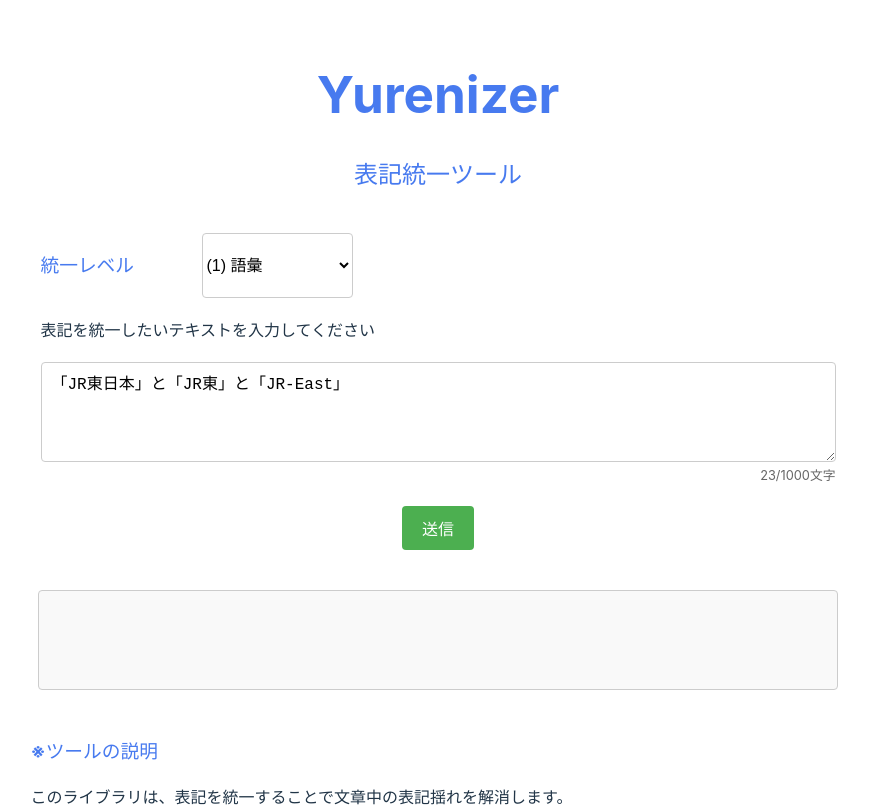
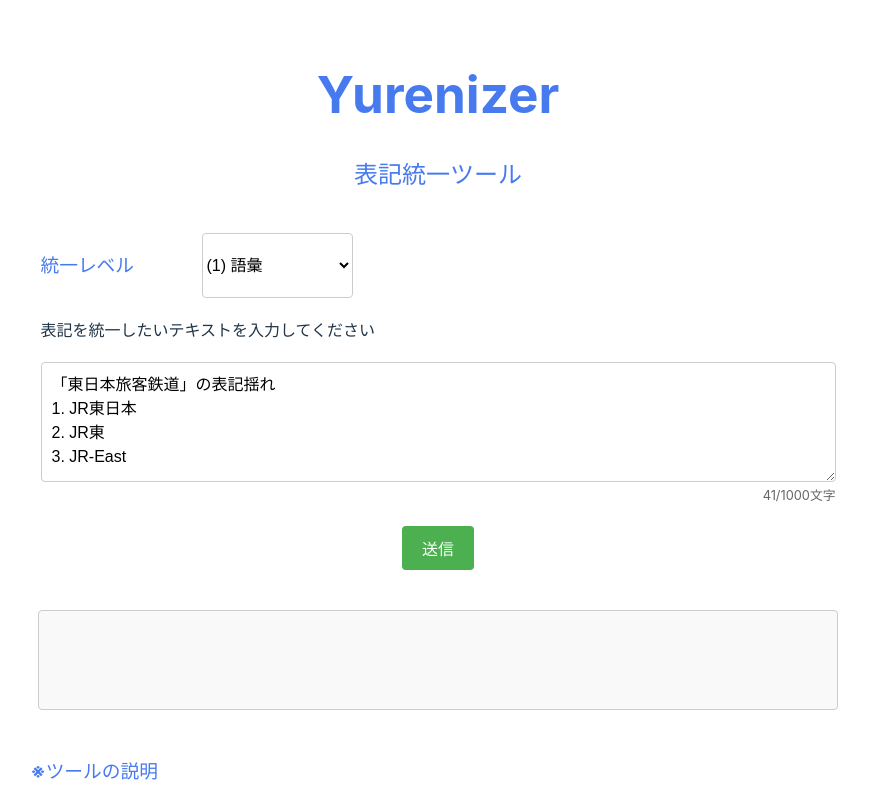
Before and after one commit to sea-turt1e/yurenizer_frontend, a Vue app: page / in a window 1280 px wide. Shown: the top 807 px of the page, without its empty margins (202-1071 px from the left). Built offline with nearby package versions, Linux system fonts and the light colour scheme.

Commit message:
文言変更: プレースホルダーと初期値の表記を改善し、URLエンコードを追加。スタイルを調整し、フォントファミリーを設定。

```diff
--- a/src/App.vue
+++ b/src/App.vue
@@ -139,7 +139,7 @@
           type="text"
           class="text-input"
           :maxlength="1000"
-          placeholder="例：「JR東日本」と「JR東」と「JR-East」"
+          placeholder="例：「東日本旅客鉄道」の表記揺れ&#10;1. JR東日本&#10;2. JR東&#10;3. JR-East"
           @focus="handleFocus"
         >
         </textarea>
@@ -235,7 +235,7 @@ interface Option {
 export default defineComponent({
   name: 'FormComponent',
   setup() {
-    const inputText = ref('「JR東日本」と「JR東」と「JR-East」')
+    const inputText = ref('「東日本旅客鉄道」の表記揺れ\n1. JR東日本\n2. JR東\n3. JR-East')
     const isLoading = ref(false)
     const error = ref('')
     const flgOptions = reactive({
@@ -296,8 +296,9 @@ export default defineComponent({
         console.log('送信直前の値:', inputText.value)
         console.log('送信直前の値:', requestBody)
 
+        const encodedText = encodeURIComponent(inputText.value.trim())
         const response = await axios.post(
-        'http://127.0.0.1:8000/normalize_text?text=' + inputText.value,
+          `http://127.0.0.1:8000/normalize_text?text=${encodedText}`,
         requestBody,
         {
           headers: {
@@ -457,6 +458,7 @@ export default defineComponent({
 
 /* 共通のコンテナ幅を設定 */
 .text-input, .returnText {
+  font-family: 'Arial', sans-serif;
   font-size: 16px;
   padding: 10px;
   width: 100%;
@@ -475,14 +477,14 @@ export default defineComponent({
 .text-input {
   border: 1px solid #ccc;
   vertical-align: top;
+  height: 120px;
 }
 
 .returnText {
-  margin-top: 20px;
-  padding: 20px;
   border: 1px solid #ccc;
   border-radius: 4px;
   background-color: #f9f9f9;
+  white-space: pre-wrap;
 }
 
 /* returnText内のpタグも調整 */
```
